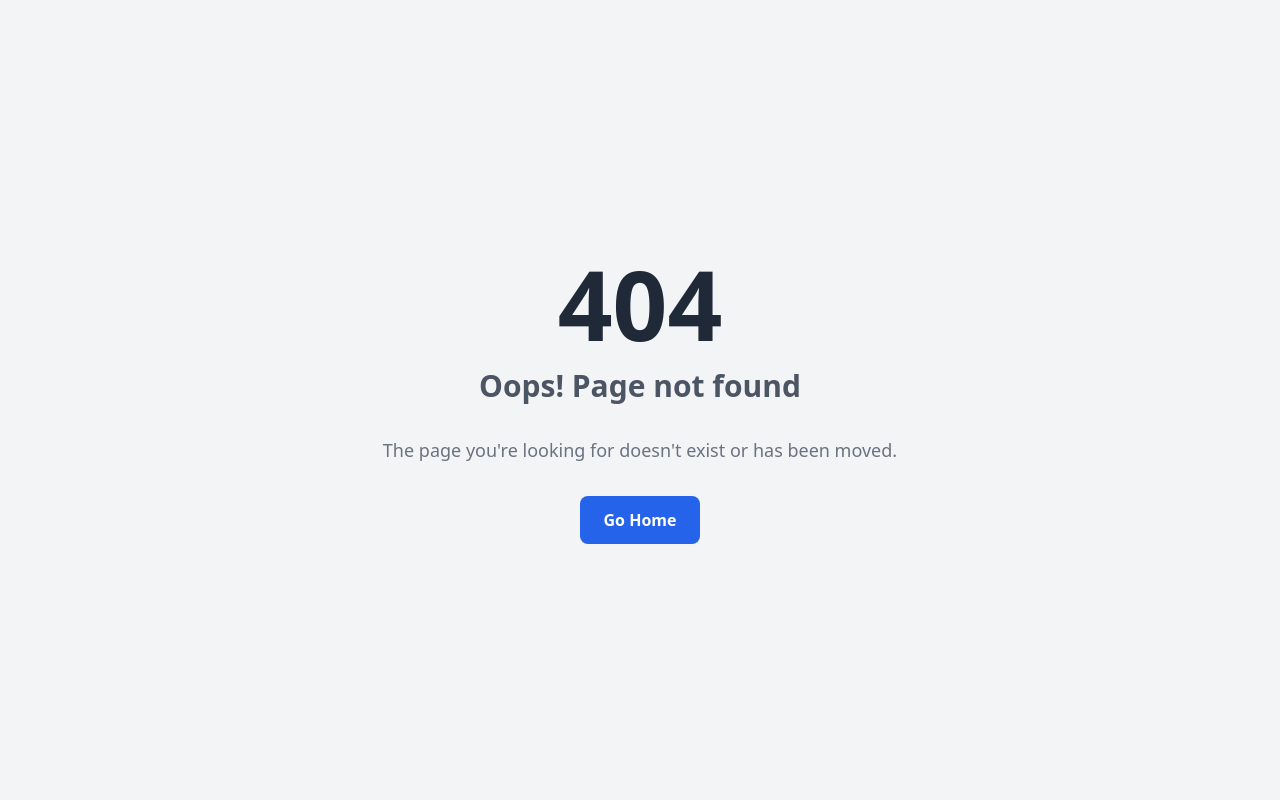
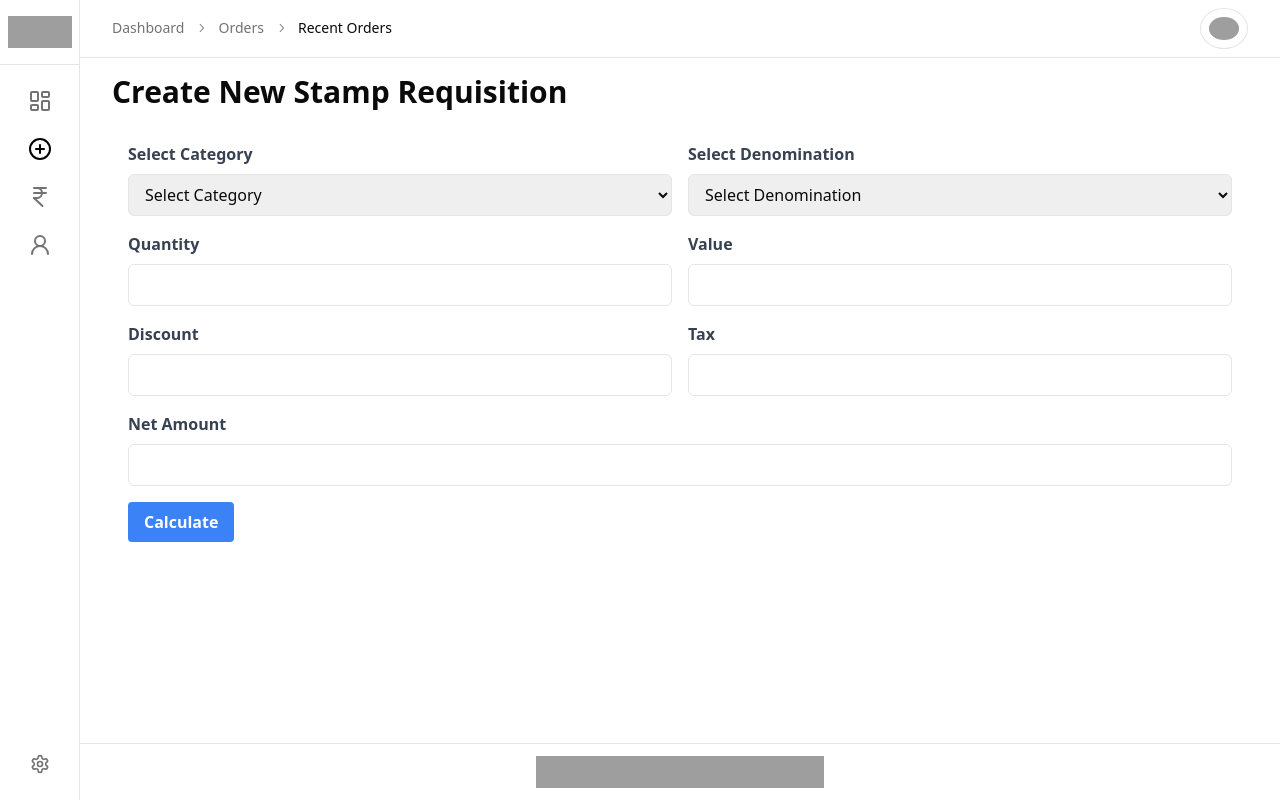
Before and after one commit to Sark-07/Svms, a React (Vite) app: page /dashboard/new-stamp-requisition in a window 1280 px wide. Before the commit this address had no page. Built offline with nearby package versions, Linux system fonts and the light colour scheme; grey boxes are pictures that could not be loaded.

Commit message:
UI update

```diff
--- a/src/App.tsx
+++ b/src/App.tsx
@@ -7,6 +7,7 @@ import Login from './auth/Login'
 import SignUp from './auth/SignUp'
 import Dashboard from './pages/Dashboard/Dashboard'
 import StampRequisition from './pages/StampRequisition/StampRequisition'
+import Home from './pages/Home/Home'
 
 type Props = {}
 
@@ -14,19 +15,22 @@ const App = (props: Props) => {
   return (
     <BrowserRouter>
       <Routes>
-        <Route path="/" element={<Layout />}>
-          <Route index element={<Dashboard/>}/>
-          <Route path='/dashboard' element={<Dashboard/>}/>
-          <Route path='/new-stamp-requisition' element={<StampRequisition/>}/>
-        </Route>
-          <Route path="auth" element={<Auth />}>
+        <Route path="/">
+          <Route index element={<Home />} />
+          <Route path="/dashboard" element={<Layout />}>
+            <Route index element={<Dashboard />} />
+            <Route path="new-stamp-requisition" element={<StampRequisition />} />
+          </Route>
+          <Route path="/auth" element={<Auth />}>
             <Route index element={<Login />} />
-            <Route path="login" index element={<Login />} />
+            <Route path="login" element={<Login />} />
             <Route path="signup" element={<SignUp />} />
           </Route>
           <Route path="*" element={<Error404 />} />
+        </Route>
       </Routes>
     </BrowserRouter>
+
   )
 }
 
--- a/src/constants/sidebarItems.tsx
+++ b/src/constants/sidebarItems.tsx
@@ -20,20 +20,20 @@ export const sidebarItems: MenuItems[] = [
         icon: <CirclePlus/>,
         title: 'Stamp Requisition',
         tooltip: 'Stamp Requisition',
-        routeTo: '/new-stamp-requisition'
+        routeTo: '/dashboard/new-stamp-requisition'
     },
     {
         id: 2,
         icon: <IndianRupee/>,
         title: 'Payments',
         tooltip: 'Payments',
-        routeTo: '/payments'
+        routeTo: '/dashboard/payments'
     },
     {
         id: 3,
         icon: <UserRound/>,
         title: 'Profile',
         tooltip: 'Profile',
-        routeTo: '/profile'
+        routeTo: '/dashboard/profile'
     },
 ]
--- a/src/pages/Dashboard/Dashboard.tsx
+++ b/src/pages/Dashboard/Dashboard.tsx
@@ -56,7 +56,7 @@ const Dashboard = (props: Props) => {
                             </CardDescription>
                         </CardHeader>
                         <CardFooter>
-                            <Button onClick={() => navigate('/new-stamp-requisition') }>Create New Requisition</Button>
+                            <Button onClick={() => navigate('/dashboard/new-stamp-requisition') }>Create New Requisition</Button>
                         </CardFooter>
                     </Card>
                     <Card x-chunk="dashboard-05-chunk-1">
--- /dev/null
+++ b/src/pages/Home/Home.tsx
@@ -0,0 +1,17 @@
+import React from 'react'
+
+type Props = {}
+
+const Home = (props: Props) => {
+  return (
+    <div className="flex flex-col items-center justify-center min-h-screen bg-gray-100">
+      <h1 className="text-4xl font-bold text-gray-800 mb-4">Welcome to the Home Page</h1>
+      <p className="text-lg text-gray-600 mb-8">This is the home page of your application.</p>
+      <button className="bg-blue-500 hover:bg-blue-700 text-white font-bold py-2 px-4 rounded">
+        Get Started
+      </button>
+    </div>
+  )
+}
+
+export default Home
--- a/src/pages/StampRequisition/StampRequisition.tsx
+++ b/src/pages/StampRequisition/StampRequisition.tsx
@@ -4,10 +4,53 @@ type Props = {}
 
 const StampRequisition = (props: Props) => {
   return (
-    <div className='w-full h-full md:px-8 py-4'>
-        <div>
-            <h1 className='font-bold text-3xl'>Create New Stamp Requisition</h1>
+    <div className='w-full h-full md:px-8 py-4 flex flex-col gap-4'>
+      <div>
+        <h1 className='font-bold text-3xl'>Create New Stamp Requisition</h1>
+      </div>
+      <div className="container mx-auto p-4">
+        <div className="grid grid-cols-2 gap-4">
+          <div>
+            <label htmlFor="category" className="block text-gray-700 font-bold mb-2">Select Category</label>
+            <select id="category" className="w-full px-3 py-2 border rounded-md">
+              <option value="">Select Category</option>
+              {/* Add options here */}
+            </select>
+          </div>
+          <div>
+            <label htmlFor="denomination" className="block text-gray-700 font-bold mb-2">Select Denomination</label>
+            <select id="denomination" className="w-full px-3 py-2 border rounded-md">
+              <option value="">Select Denomination</option>
+              {/* Add options here */}
+            </select>
+          </div>
         </div>
+        <div className="grid grid-cols-2 gap-4 mt-4">
+          <div>
+            <label htmlFor="quantity" className="block text-gray-700 font-bold mb-2">Quantity</label>
+            <input type="number" id="quantity" className="w-full px-3 py-2 border rounded-md" />
+          </div>
+          <div>
+            <label htmlFor="value" className="block text-gray-700 font-bold mb-2">Value</label>
+            <input type="number" id="value" className="w-full px-3 py-2 border rounded-md" />
+          </div>
+        </div>
+        <div className="grid grid-cols-2 gap-4 mt-4">
+          <div>
+            <label htmlFor="discount" className="block text-gray-700 font-bold mb-2">Discount</label>
+            <input type="number" id="discount" className="w-full px-3 py-2 border rounded-md" />
+          </div>
+          <div>
+            <label htmlFor="tax" className="block text-gray-700 font-bold mb-2">Tax</label>
+            <input type="number" id="tax" className="w-full px-3 py-2 border rounded-md" />
+          </div>
+        </div>
+        <div className="mt-4">
+          <label htmlFor="net-amount" className="block text-gray-700 font-bold mb-2">Net Amount</label>
+          <input type="text" id="net-amount" className="w-full px-3 py-2 border rounded-md" readOnly />
+        </div>
+        <button className="bg-blue-500 hover:bg-blue-700 text-white font-bold py-2 px-4 rounded mt-4">Calculate</button>
+      </div>
 
     </div>
   )
--- a/src/shared/Footer.tsx
+++ b/src/shared/Footer.tsx
@@ -7,7 +7,7 @@ const Footer = (props: Props) => {
     <footer className="bg-white py-3 mt-auto ml-auto w-full border-t">
       <div className="container mx-auto px-4">
         <div className="flex flex-col items-center justify-center">
-          <img src="footer-image.png" alt="footer-image" className='object-cover object-center w-72 h-8'/>
+          <img src="/footer-image.png" alt="footer-image" className='object-cover object-center w-72 h-8'/>
         </div>
       </div>
     </footer>
--- a/src/shared/Sidebar.tsx
+++ b/src/shared/Sidebar.tsx
@@ -1,4 +1,4 @@
-import React, { useState } from 'react'
+import React from 'react'
 import { Settings } from 'lucide-react'
 import {
   Tooltip,
@@ -12,21 +12,22 @@ import { MenuItems, sidebarItems } from '@/constants/sidebarItems'
 
 const Sidebar = (props: any) => {
   const location = useLocation() as ReturnType<typeof useLocation>
-  const [activeLocation, setActiveLocation] = useState<string>(location.pathname || '/dashboard')
   return (
     <aside className="fixed inset-y-0 left-0 z-10 hidden w-20 flex-col border-r bg-background sm:flex">
       <div className='border-b py-4 w-full h-fit grid place-items-center'>
-        <img src="logo-sidebar.png" alt="footer-image" className='object-cover object-center w-16 h-8' />
+        <img src="/logo-sidebar.png" alt="footer-image" className='object-cover object-center w-16 h-8' />
       </div>
       <nav className="flex flex-col items-center gap-4 px-2 sm:py-5">
         {
           sidebarItems.map((item: MenuItems) => {
+            console.log(item.routeTo === location.pathname);
+
             return <TooltipProvider key={item.id}>
                     <Tooltip>
-                      <TooltipTrigger asChild onClick={() => setActiveLocation(item.routeTo)}>
+                      <TooltipTrigger asChild>
                         <Link
                           to={item.routeTo}
-                          className={`${item.routeTo == activeLocation && 'text-black'} flex h-9 w-9 items-center justify-center rounded-lg text-muted-foreground transition-colors hover:text-foreground md:h-8 md:w-8`}
+                          className={`${item.routeTo === location.pathname ? 'text-black' : 'text-muted-foreground'} flex h-9 w-9 items-center justify-center rounded-lg  transition-colors hover:text-foreground md:h-8 md:w-8`}
                         >
                           {item.icon} {/*React componet Icon*/}
                           <span className="sr-only">{item.title}</span>
```
